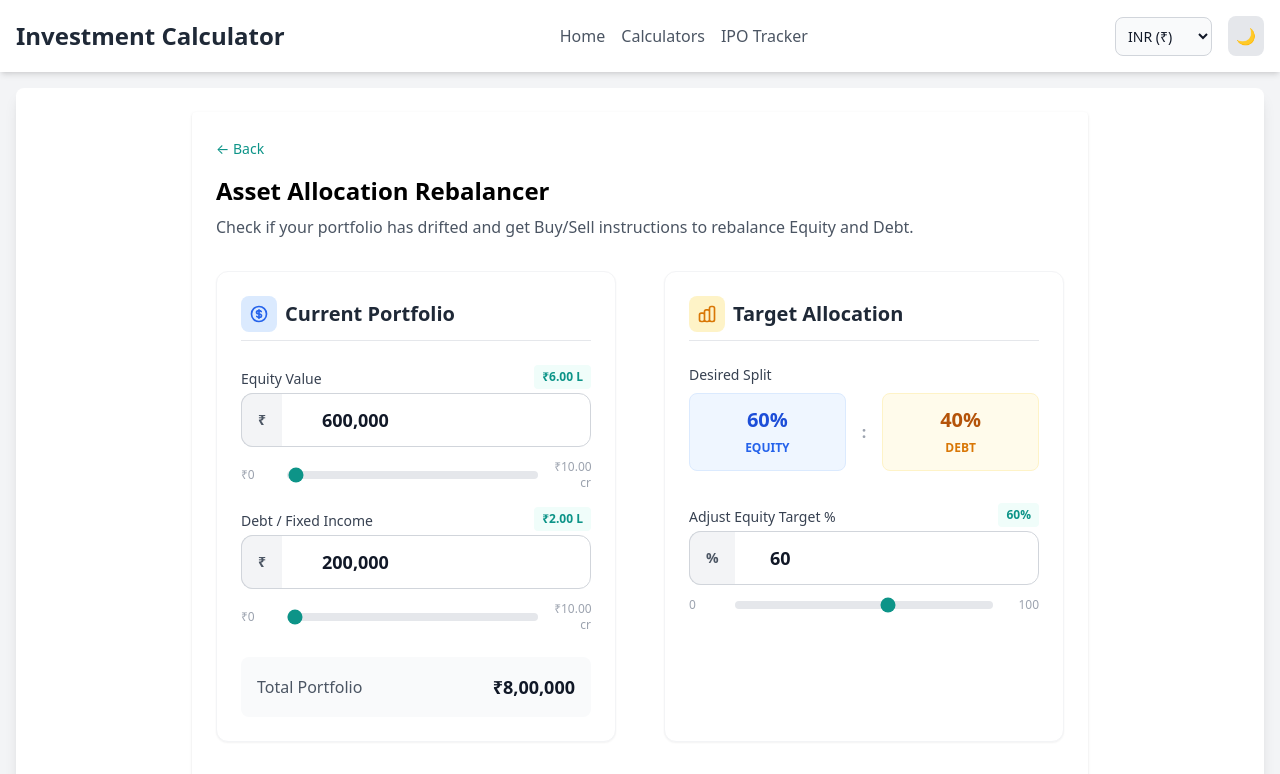
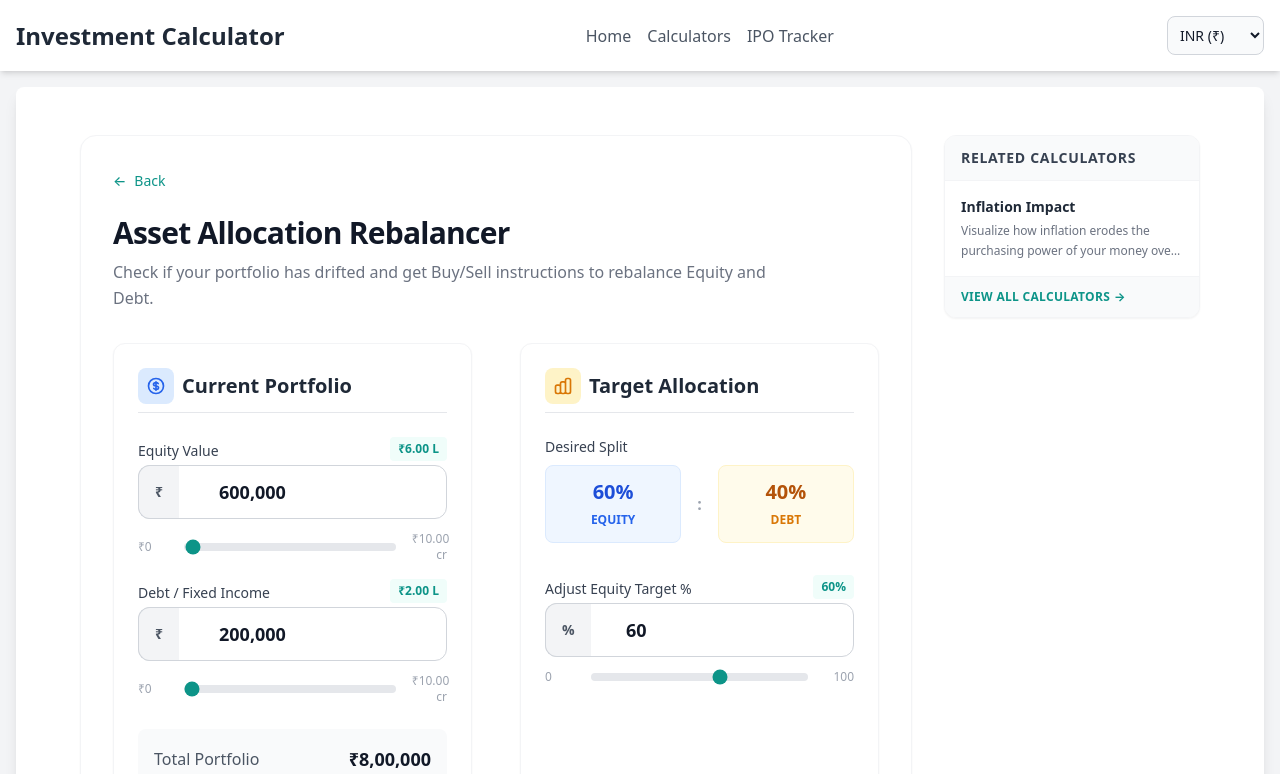
Before and after one commit to soninishank/FinancialCalculator, a React (Create React App) app: page /calculator/asset-allocation in a window 1280 px wide. Shown: the top 774 px of the page. Built offline with nearby package versions, Linux system fonts and the light colour scheme; the HTML template or start-up script is replaced by a standard one.

Commit message:
Added related calculators

```diff
--- a/src/App.js
+++ b/src/App.js
@@ -1,7 +1,6 @@
 import React from "react";
 import { BrowserRouter, Routes, Route } from "react-router-dom";
 import { CurrencyProvider } from './contexts/CurrencyContext';
-import { ThemeProvider } from './contexts/ThemeContext';
 
 // Import Pages
 import CalculatorPage from "./pages/CalculatorPage";
@@ -14,7 +13,6 @@ import Layout from "./components/Layout";
 export default function App() {
   return (
     <BrowserRouter>
-      <ThemeProvider>
       <CurrencyProvider>
         <Routes>
           <Route path="/" element={<HomeFrontPage />} />
@@ -27,7 +25,6 @@ export default function App() {
           <Route path="*" element={<div>Route not found.</div>} />
         </Routes>
       </CurrencyProvider>
-      </ThemeProvider>
     </BrowserRouter>
   );
 }
--- a/src/components/Layout.js
+++ b/src/components/Layout.js
@@ -4,10 +4,10 @@ import Header from '../components/home/Header';
 
 const Layout = () => {
   return (
-    <div className="bg-gray-100 dark:bg-gray-900 min-h-screen transition-colors duration-200">
+    <div className="bg-gray-100 min-h-screen transition-colors duration-200">
       <Header />
       <main className="container mx-auto p-4">
-        <div className="bg-white dark:bg-gray-800 rounded-lg shadow-lg p-6 transition-colors duration-200">
+        <div className="bg-white rounded-lg shadow-lg p-6 transition-colors duration-200">
           <Outlet />
         </div>
       </main>
--- a/src/components/calculators/CreditCardPayoff.js
+++ b/src/components/calculators/CreditCardPayoff.js
@@ -126,7 +126,7 @@ export default function CreditCardPayoff({ currency }) {
             />
 
             {result.error && (
-                <div className="p-4 mb-4 text-sm text-red-700 bg-red-100 rounded-lg dark:bg-red-200 dark:text-red-800" role="alert">
+                <div className="p-4 mb-4 text-sm text-red-700 bg-red-100 rounded-lg" role="alert">
                     <span className="font-medium">Warning!</span> {result.error}
                 </div>
             )}
--- /dev/null
+++ b/src/components/common/RelatedCalculators.js
@@ -0,0 +1,69 @@
+import React from 'react';
+import { Link } from 'react-router-dom';
+import manifest from '../../utils/calculatorsManifest';
+
+const MANUAL_RELATIONS = {
+    'simple-interest': ['lump-sum', 'recurring-deposit', 'cagr-calculator'],
+    'pure-sip': ['step-up-sip', 'sip-plus-lump', 'swp-calculator'],
+    'loan-emi': ['refinance-calculator', 'topup-loan-emi', 'credit-card-payoff'],
+    'lump-sum': ['pure-sip', 'cagr-calculator', 'rule-of-72'],
+};
+
+const RelatedCalculators = ({ currentSlug, category }) => {
+    // 1. Get calculators in the same category
+    const sameCategory = manifest.filter(
+        (m) => m.category === category && m.slug !== currentSlug
+    );
+
+    // 2. Get manual relations
+    const manual = (MANUAL_RELATIONS[currentSlug] || []).map((s) =>
+        manifest.find((m) => m.slug === s)
+    ).filter(Boolean);
+
+    // 3. Combine and deduplicate
+    const combined = [...manual, ...sameCategory];
+    const unique = combined.filter(
+        (item, index, self) => index === self.findIndex((t) => t.slug === item.slug)
+    );
+
+    // 4. Limit to 5
+    const recommendations = unique.slice(0, 5);
+
+    if (recommendations.length === 0) return null;
+
+    return (
+        <div className="bg-white rounded-xl shadow-sm border border-gray-100 overflow-hidden">
+            <div className="bg-gray-50 px-4 py-3 border-b border-gray-100">
+                <h3 className="text-sm font-bold text-gray-700 uppercase tracking-wider">
+                    Related Calculators
+                </h3>
+            </div>
+            <div className="divide-y divide-gray-100">
+                {recommendations.map((calc) => (
+                    <Link
+                        key={calc.slug}
+                        to={`/calculator/${calc.slug}`}
+                        className="block px-4 py-4 hover:bg-teal-50/30 transition-colors group"
+                    >
+                        <h4 className="text-sm font-semibold text-gray-800 group-hover:text-teal-600 transition-colors">
+                            {calc.title}
+                        </h4>
+                        <p className="text-xs text-gray-500 mt-1 line-clamp-2 leading-relaxed">
+                            {calc.description}
+                        </p>
+                    </Link>
+                ))}
+            </div>
+            <div className="bg-gray-50 px-4 py-3 border-t border-gray-100">
+                <Link
+                    to="/calculators"
+                    className="text-xs font-bold text-teal-600 hover:text-teal-700 uppercase tracking-wide flex items-center"
+                >
+                    View All Calculators <span className="ml-1">→</span>
+                </Link>
+            </div>
+        </div>
+    );
+};
+
+export default RelatedCalculators;
--- a/src/components/home/Header.js
+++ b/src/components/home/Header.js
@@ -1,16 +1,14 @@
 import React from 'react';
 import { NavLink } from 'react-router-dom';
 import { useCurrency } from '../../contexts/CurrencyContext';
-import { useTheme } from '../../contexts/ThemeContext';
 
 const Header = () => {
   const { currency, setCurrency } = useCurrency();
-  const { theme, toggleTheme } = useTheme();
   return (
-    <header className="bg-white dark:bg-gray-800 shadow-md transition-colors duration-200">
+    <header className="bg-white shadow-md transition-colors duration-200">
       <div className="container mx-auto px-4 py-4 flex justify-between items-center">
         <div className="flex items-center">
-          <NavLink to="/" className="text-2xl font-bold text-gray-800 dark:text-white">
+          <NavLink to="/" className="text-2xl font-bold text-gray-800">
             Investment Calculator
           </NavLink>
         </div>
@@ -19,8 +17,8 @@ const Header = () => {
             to="/"
             className={({ isActive }) =>
               isActive
-                ? 'text-blue-600 border-b-2 border-blue-600 dark:text-blue-400 dark:border-blue-400'
-                : 'text-gray-600 dark:text-gray-300 hover:text-blue-600 dark:hover:text-blue-400'
+                ? 'text-blue-600 border-b-2 border-blue-600'
+                : 'text-gray-600 hover:text-blue-600'
             }
           >
             Home
@@ -29,8 +27,8 @@ const Header = () => {
             to="/calculators"
             className={({ isActive }) =>
               isActive
-                ? 'text-blue-600 border-b-2 border-blue-600 dark:text-blue-400 dark:border-blue-400'
-                : 'text-gray-600 dark:text-gray-300 hover:text-blue-600 dark:hover:text-blue-400'
+                ? 'text-blue-600 border-b-2 border-blue-600'
+                : 'text-gray-600 hover:text-blue-600'
             }
           >
             Calculators
@@ -39,8 +37,8 @@ const Header = () => {
             to="/ipo-tracker"
             className={({ isActive }) =>
               isActive
-                ? 'text-blue-600 border-b-2 border-blue-600 dark:text-blue-400 dark:border-blue-400'
-                : 'text-gray-600 dark:text-gray-300 hover:text-blue-600 dark:hover:text-blue-400'
+                ? 'text-blue-600 border-b-2 border-blue-600'
+                : 'text-gray-600 hover:text-blue-600'
             }
           >
             IPO Tracker
@@ -54,7 +52,7 @@ const Header = () => {
             id="currency-select"
             value={currency}
             onChange={(e) => setCurrency(e.target.value)}
-            className="bg-gray-50 border border-gray-300 text-gray-900 text-sm rounded-lg focus:ring-blue-500 focus:border-blue-500 block p-2 dark:bg-gray-700 dark:border-gray-600 dark:placeholder-gray-400 dark:text-white dark:focus:ring-blue-500 dark:focus:border-blue-500"
+            className="bg-gray-50 border border-gray-300 text-gray-900 text-sm rounded-lg focus:ring-blue-500 focus:border-blue-500 block p-2"
           >
             <option value="INR">INR (₹)</option>
             <option value="USD">USD ($)</option>
@@ -66,13 +64,6 @@ const Header = () => {
             <option value="SGD">SGD (S$)</option>
           </select>
 
-          <button
-            onClick={toggleTheme}
-            className="p-2 rounded-lg bg-gray-200 dark:bg-gray-700 text-gray-800 dark:text-gray-200 hover:bg-gray-300 dark:hover:bg-gray-600 focus:outline-none focus:ring-2 focus:ring-gray-400"
-            aria-label="Toggle Dark Mode"
-          >
-            {theme === 'dark' ? '☀️' : '🌙'}
-          </button>
         </div>
       </div>
     </header>
--- a/src/contexts/ThemeContext.js
+++ /dev/null
@@ -1,37 +0,0 @@
-import React, { createContext, useContext, useEffect, useState } from 'react';
-
-const ThemeContext = createContext();
-
-export const ThemeProvider = ({ children }) => {
-    const [theme, setTheme] = useState(() => {
-        // Check localStorage first
-        const savedTheme = localStorage.getItem('theme');
-        if (savedTheme) {
-            return savedTheme;
-        }
-        // Then check system preference
-        if (window.matchMedia('(prefers-color-scheme: dark)').matches) {
-            return 'dark';
-        }
-        return 'light';
-    });
-
-    useEffect(() => {
-        const root = window.document.documentElement;
-        root.classList.remove('light', 'dark');
-        root.classList.add(theme);
-        localStorage.setItem('theme', theme);
-    }, [theme]);
-
-    const toggleTheme = () => {
-        setTheme((prevTheme) => (prevTheme === 'light' ? 'dark' : 'light'));
-    };
-
-    return (
-        <ThemeContext.Provider value={{ theme, toggleTheme }}>
-            {children}
-        </ThemeContext.Provider>
-    );
-};
-
-export const useTheme = () => useContext(ThemeContext);
--- a/src/pages/CalculatorPage.js
+++ b/src/pages/CalculatorPage.js
@@ -3,6 +3,7 @@ import React, { Suspense, useCallback } from 'react';
 import { useParams, useNavigate, useLocation } from 'react-router-dom';
 import manifest from '../utils/calculatorsManifest';
 import { useCurrency } from '../contexts/CurrencyContext';
+import RelatedCalculators from '../components/common/RelatedCalculators';
 
 // Explicit dynamic imports so bundlers can split chunks
 const importBySlug = (slug) => {
@@ -38,6 +39,7 @@ const importBySlug = (slug) => {
   }
 };
 
+
 export default function CalculatorPage() {
   const { slug } = useParams();
   const meta = manifest.find(m => m.slug === slug);
@@ -53,18 +55,13 @@ export default function CalculatorPage() {
   const fallbackPath = location.state && location.state.from ? location.state.from : '/';
 
   const handleBack = useCallback(() => {
-    // If there's at least one entry in history, try to go back.
-    // window.history.length can be > 1 even for new tabs in some browsers, but this is a pragmatic check.
-    // We still guard with a fallback because navigate(-1) may not always produce the expected result (direct open).
     try {
       if (window.history.length > 1) {
         navigate(-1);
       } else {
-        // direct open, fallback to catalog/home
         navigate(fallbackPath);
       }
     } catch (err) {
-      // defensive fallback
       navigate(fallbackPath);
     }
   }, [navigate, fallbackPath]);
@@ -81,25 +78,45 @@ export default function CalculatorPage() {
   const LazyCalc = React.lazy(() => importBySlug(slug));
 
   return (
-    // single-column layout: calculator uses full width
-    <div className="w-full max-w-none px-0">
-      <main className="w-full bg-white rounded p-6 shadow mx-auto max-w-4xl">
-        {/* Back button — uses history with safe fallback */}
+    <div className="max-w-6xl mx-auto px-4 py-6">
+      <div className="grid grid-cols-1 lg:grid-cols-12 gap-8">
+        {/* Main Content: 9 columns on large screens */}
+        <main className="lg:col-span-9 order-1">
+          <div className="bg-white rounded-2xl p-6 sm:p-8 shadow-sm border border-gray-100">
+            {/* Back button */}
             <button
               onClick={handleBack}
-          className="text-sm text-teal-600 mb-4 inline-flex items-center"
+              className="text-sm font-medium text-teal-600 mb-6 inline-flex items-center hover:translate-x-[-4px] transition-transform"
               aria-label="Go back"
             >
-          ← Back
+              <span className="mr-2">←</span> Back
             </button>
 
-        <h1 className="text-2xl font-bold mb-2">{meta.title}</h1>
-        <p className="text-gray-600 mb-4">{meta.description}</p>
+            <h1 className="text-2xl sm:text-3xl font-extrabold text-gray-900 tracking-tight mb-2">
+              {meta.title}
+            </h1>
+            <p className="text-gray-500 text-base mb-8 max-w-2xl leading-relaxed">
+              {meta.description}
+            </p>
 
-        <Suspense fallback={<div>Loading calculator…</div>}>
+            <Suspense fallback={
+              <div className="flex items-center justify-center p-12">
+                <div className="animate-spin rounded-full h-8 w-8 border-b-2 border-teal-600"></div>
+                <span className="ml-3 text-gray-500 font-medium">Loading calculator...</span>
+              </div>
+            }>
               <LazyCalc currency={currency} setCurrency={setCurrency} />
             </Suspense>
+          </div>
         </main>
+
+        {/* Sidebar: 3 columns on large screens */}
+        <aside className="lg:col-span-3 order-2">
+          <div className="sticky top-6">
+            <RelatedCalculators currentSlug={slug} category={meta.category} />
+          </div>
+        </aside>
+      </div>
     </div>
   );
 }
--- a/src/pages/HomeFrontPage.js
+++ b/src/pages/HomeFrontPage.js
@@ -5,7 +5,7 @@ import HomeIpoSection from "../components/ipo/HomeIpoSection";
 
 export default function HomeFrontPage() {
   return (
-    <div className="min-h-screen bg-gray-50 dark:bg-gray-900 transition-colors duration-200">
+    <div className="min-h-screen bg-gray-50 transition-colors duration-200">
 
       {/* -------- HERO SECTION -------- */}
       <section className="bg-indigo-600 text-white py-14">
@@ -34,33 +34,33 @@ export default function HomeFrontPage() {
 
         <div className="grid sm:grid-cols-2 lg:grid-cols-4 gap-6">
           {/* Mutual Funds */}
-          <Link to="/mutual-funds" className="p-6 bg-white dark:bg-gray-800 rounded-xl shadow hover:shadow-md transition">
-            <h3 className="font-semibold text-lg mb-2 dark:text-white">Mutual Funds</h3>
-            <p className="text-sm text-gray-600 dark:text-gray-400">
+          <Link to="/mutual-funds" className="p-6 bg-white rounded-xl shadow hover:shadow-md transition">
+            <h3 className="font-semibold text-lg mb-2">Mutual Funds</h3>
+            <p className="text-sm text-gray-600">
               Compare funds, SIP returns, and top performers.
             </p>
           </Link>
 
           {/* IPOs */}
-          <Link to="/ipo-tracker" className="p-6 bg-white dark:bg-gray-800 rounded-xl shadow hover:shadow-md transition">
-            <h3 className="font-semibold text-lg mb-2 dark:text-white">IPOs</h3>
-            <p className="text-sm text-gray-600 dark:text-gray-400">
+          <Link to="/ipo-tracker" className="p-6 bg-white rounded-xl shadow hover:shadow-md transition">
+            <h3 className="font-semibold text-lg mb-2">IPOs</h3>
+            <p className="text-sm text-gray-600">
               Upcoming IPOs, GMP, allotment status & more.
             </p>
           </Link>
 
           {/* Demat Accounts */}
-          <Link to="/demat" className="p-6 bg-white dark:bg-gray-800 rounded-xl shadow hover:shadow-md transition">
-            <h3 className="font-semibold text-lg mb-2 dark:text-white">Demat Accounts</h3>
-            <p className="text-sm text-gray-600 dark:text-gray-400">
+          <Link to="/demat" className="p-6 bg-white rounded-xl shadow hover:shadow-md transition">
+            <h3 className="font-semibold text-lg mb-2">Demat Accounts</h3>
+            <p className="text-sm text-gray-600">
               Compare brokers, charges & features.
             </p>
           </Link>
 
           {/* Calculators */}
-          <Link to="/calculators" className="p-6 bg-white dark:bg-gray-800 rounded-xl shadow hover:shadow-md transition">
-            <h3 className="font-semibold text-lg mb-2 dark:text-white">Calculators</h3>
-            <p className="text-sm text-gray-600 dark:text-gray-400">
+          <Link to="/calculators" className="p-6 bg-white rounded-xl shadow hover:shadow-md transition">
+            <h3 className="font-semibold text-lg mb-2">Calculators</h3>
+            <p className="text-sm text-gray-600">
               SIP, Loan EMI, CAGR and 10+ financial calculators.
             </p>
           </Link>
@@ -108,7 +108,7 @@ export default function HomeFrontPage() {
       </section>
 
       {/* -------- FOOTER -------- */}
-      <footer className="py-6 bg-gray-100 dark:bg-gray-900 text-center text-sm text-gray-500 dark:text-gray-400 border-t dark:border-gray-800">
+      <footer className="py-6 bg-gray-100 text-center text-sm text-gray-500 border-t">
         © 2025 Finance Planner. Built for investors.
       </footer>
     </div>
```
Lines whose indentation alone changed are shown as unchanged.
